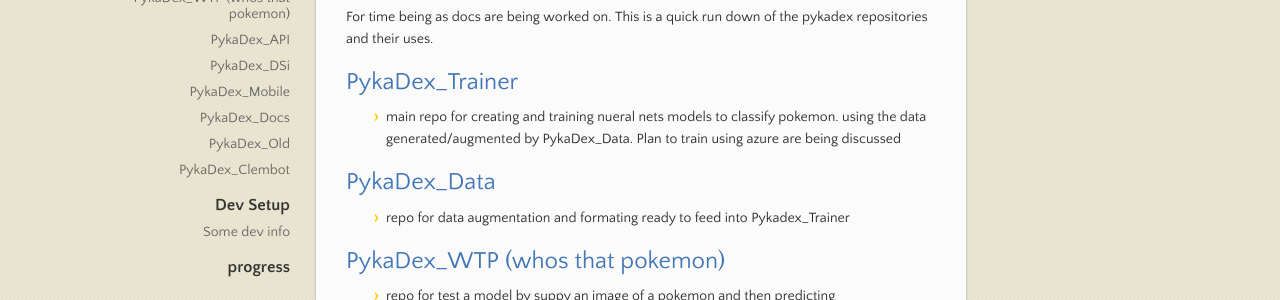
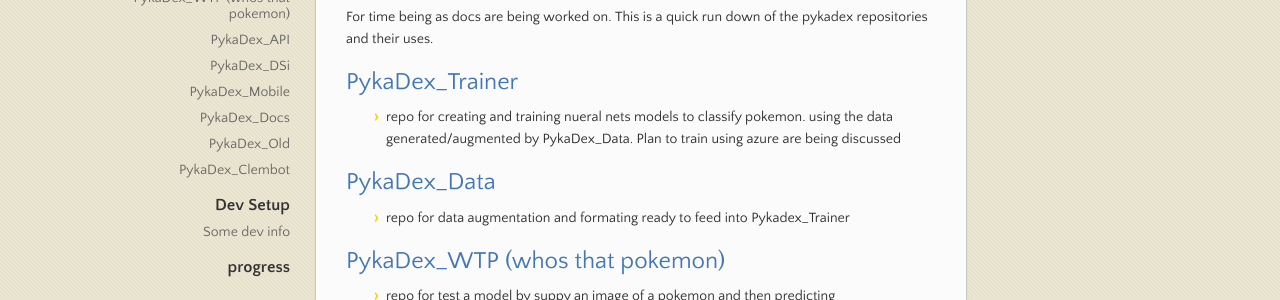
Before and after one commit to PykaDex/PykaDex_Docs, a Jekyll site: the page built from index.md, in a window 1280 px wide and 900 px high. Shown: the part 375-675 px from the top of the window. Built offline with Jekyll 4.4.1, drawn with Linux system fonts in a browser that asks for light colours; our own code applies the rules of GitHub Pages for plain Markdown files.

Commit message:
Update index.md

```diff
--- a/index.md
+++ b/index.md
@@ -7,7 +7,7 @@ Gotta classify them all.
 For time being as docs are being worked on.  This is a quick run down of the pykadex repositories and their uses.
 
 ## [PykaDex_Trainer](https://github.com/PykaDex/PykaDex_Trainer)
-- main repo for creating and training nueral nets models to classify pokemon. using the data generated/augmented by PykaDex_Data. Plan to train using azure are being discussed
+- repo for creating and training nueral nets models to classify pokemon. using the data generated/augmented by PykaDex_Data. Plan to train using azure are being discussed
 
 ## [PykaDex_Data](https://github.com/PykaDex/PykaDex_Data/)
 - repo for data augmentation and formating ready to feed into Pykadex_Trainer
```
